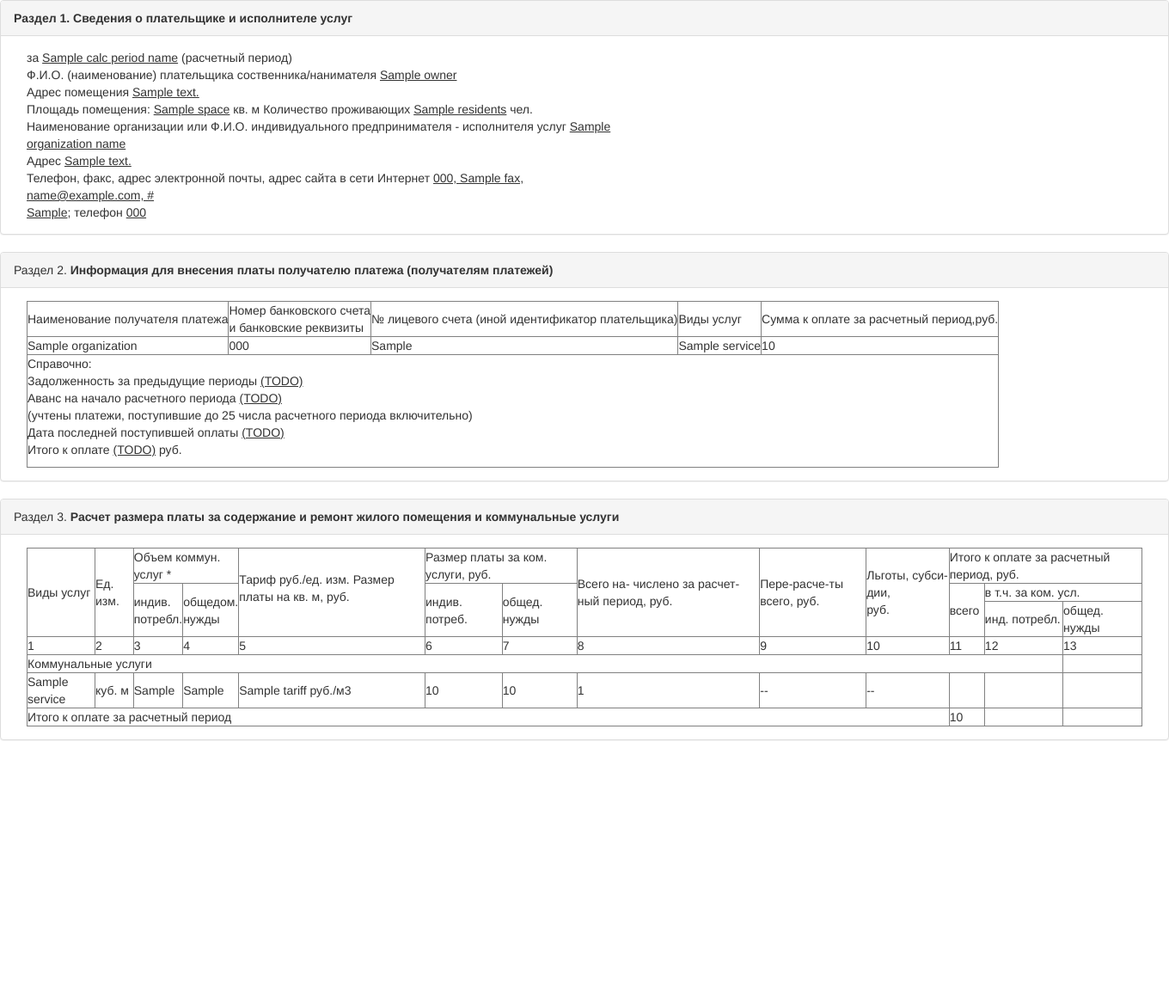
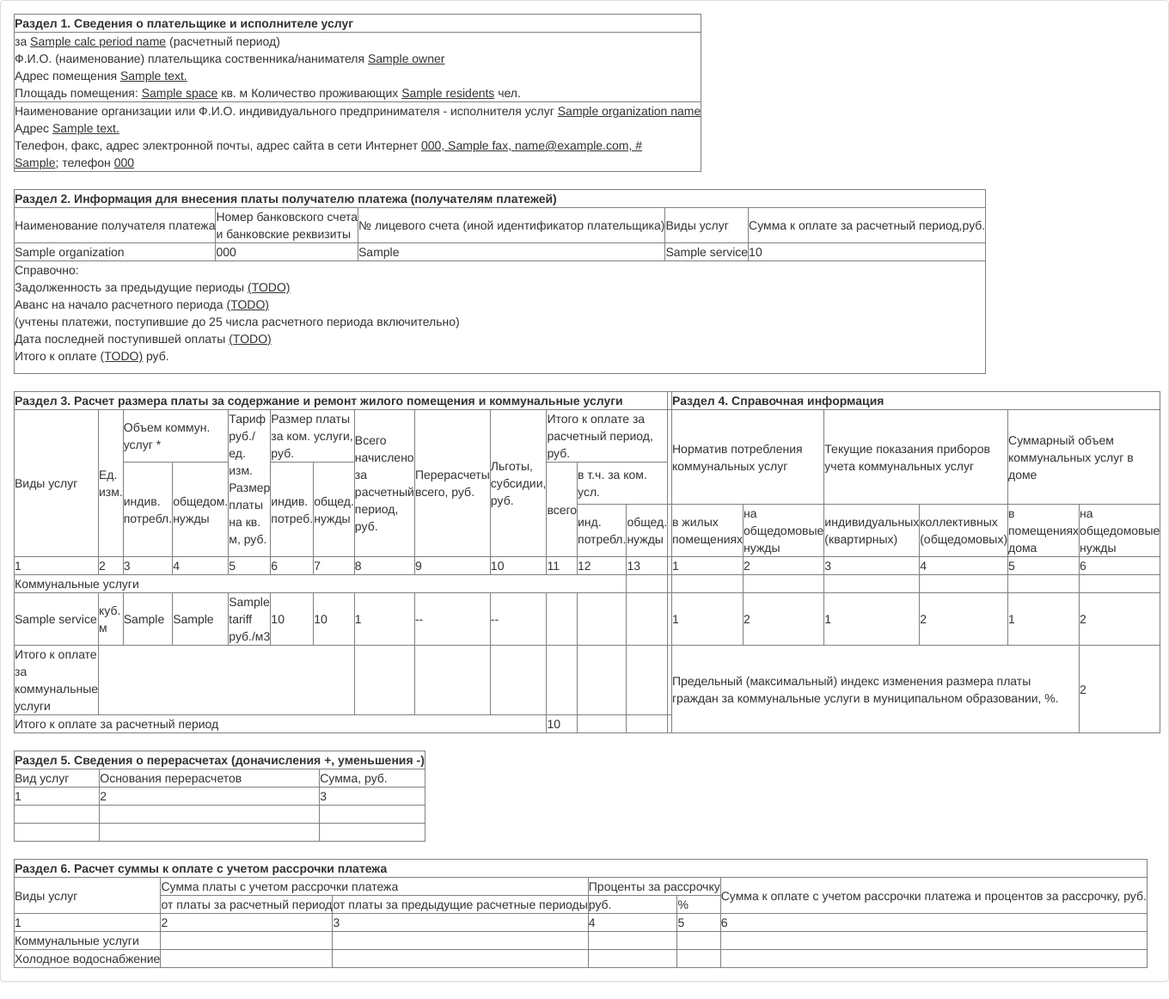
Before and after one commit to orginfo/orginfo, a Django app: template accounting/templates/accounting/report.html in a window 1360 px wide. Shown: the whole page at 86% size. Before the commit the page ends 861 px from the top, so only its background shows below. Run offline with Django 3.2, Linux system fonts and the light colour scheme; the template is opened without the code that fills it: most values are stand-ins (such as "Sample title", 1, 10 or a date in 2020); some libraries are stand-ins or nearby versions.

Commit message:
Сделал верстку для Разделов 4, 5 и 6.

```diff
--- a/accounting/templates/accounting/report.html
+++ b/accounting/templates/accounting/report.html
@@ -2,53 +2,37 @@
 
 {% block content %}
 <div class="panel panel-default">
-  <div class="panel-heading"><strong>Раздел 1. Сведения о плательщике и исполнителе услуг</strong></div>
   <div class="panel-body">
-    <div class="container-fluid">
-      <div class="row">
-        <div class="col-md-9">
-          <div class="row">
-            <div class="col-md-9">
-              за <span style="text-decoration: underline">{{calc_period_name}}</span> (расчетный период)
-            </div>
-            <div class="col-md-9">
-              Ф.И.О. (наименование) плательщика соственника/нанимателя <span style="text-decoration: underline">{{owner}}</span>
-            </div>
-            <div class="col-md-9">
-              Адрес помещения <span style="text-decoration: underline">{{client_address}}</span>
-            </div>
-            <div class="col-md-9">
-              Площадь помещения: <span style="text-decoration: underline">{{space}}</span> кв. м Количество проживающих <span style="text-decoration: underline">{{residents}}</span> чел.
-            </div>
-          </div>
-          <div class="row">
-            <div class="col-md-9">
-              Наименование организации или Ф.И.О. индивидуального предпринимателя - исполнителя услуг <span style="text-decoration: underline">{{organization_name}}</span>
-            </div>
-            <div class="col-md-9">
-              Адрес <span style="text-decoration: underline">{{organization_address}}</span>
-            </div>
-            <div class="col-md-9">
-              Телефон, факс, адрес электронной почты, адрес сайта в сети Интернет <span style="text-decoration: underline">{% if phone %}{{phone}}{% else %}--{% endif %}, {% if fax %}{{fax}}{% else %}--{% endif %}, {% if email %}{{email}}{% else %}--{% endif %}, {% if website %}{{website}}{% else %}--{% endif %}</span>
-            </div>
-            <div class="col-md-9">
-              <span style="text-decoration: underline">{{operating_mode}}</span>; телефон <span style="text-decoration: underline">{{phone}}</span>
-            </div>
-          </div>
-        </div>
-      </div>
-    </div>
-  </div>
-</div>
-
-<div class="panel panel-default">
-  <div class="panel-heading">Раздел 2. <strong>Информация для внесения платы получателю платежа (получателям платежей)</strong></div>
-  <div class="panel-body">
-    <div class="container-fluid">
-
 
 <table border="1">
   <tbody>
+    <tr>
+      <td><strong>Раздел 1. Сведения о плательщике и исполнителе услуг</strong></td>
+    </tr>
+    <tr>
+      <td>
+        за <span style="text-decoration: underline">{{calc_period_name}}</span> (расчетный период)<br>
+        Ф.И.О. (наименование) плательщика соственника/нанимателя <span style="text-decoration: underline">{{owner}}</span><br>
+        Адрес помещения <span style="text-decoration: underline">{{client_address}}</span><br>
+        Площадь помещения: <span style="text-decoration: underline">{{space}}</span> кв. м Количество проживающих <span style="text-decoration: underline">{{residents}}</span> чел.
+      </td>
+    </tr>
+    <tr>
+      <td>
+        Наименование организации или Ф.И.О. индивидуального предпринимателя - исполнителя услуг <span style="text-decoration: underline">{{organization_name}}</span><br>
+        Адрес <span style="text-decoration: underline">{{organization_address}}</span><br>
+        Телефон, факс, адрес электронной почты, адрес сайта в сети Интернет <span style="text-decoration: underline">{% if phone %}{{phone}}{% else %}--{% endif %}, {% if fax %}{{fax}}{% else %}--{% endif %}, {% if email %}{{email}}{% else %}--{% endif %}, {% if website %}{{website}}{% else %}--{% endif %}</span><br>
+        <span style="text-decoration: underline">{{operating_mode}}</span>; телефон <span style="text-decoration: underline">{{phone}}</span>
+      </td>
+    </tr>
+  </tbody>
+</table>
+<br>
+<table border="1">
+  <tbody>
+    <tr>
+      <td colspan="5"><strong>Раздел 2. Информация для внесения платы получателю платежа (получателям платежей)</td>
+    </tr>
     <tr>
       <td>Наименование получателя платежа</td>
       <td>Номер банковского счета
@@ -82,19 +66,15 @@
     </tr>
   </tbody>
 </table>
-
-
-    </div>
-  </div>
-</div>
-
-<div class="panel panel-default">
-  <div class="panel-heading">Раздел 3. <strong>Расчет размера платы за содержание и ремонт жилого помещения и коммунальные услуги</strong></div>
-  <div class="panel-body">
-    <div class="container-fluid">
-
+<br>
 <table border="1">
   <tbody>
+    <tr>
+      <td colspan="13"><strong>Раздел 3. Расчет размера платы за содержание и ремонт жилого помещения и коммунальные услуги</strong></td>
+      <!-- пустое место между "Раздел 3" и "Раздел 4" -->
+      <td>&nbsp;</td>
+      <td colspan="6"><strong>Раздел 4. Справочная информация</strong></td>
+    </tr>
     <tr>
       <td rowspan="3">Виды услуг </td>
       <td rowspan="3">Ед. изм. </td>
@@ -104,11 +84,16 @@
         <p>Тариф руб./ед. изм. Размер платы на кв. м, руб. </p>
       </td>
       <td colspan="2">Размер платы за ком. услуги, руб. </td>
-      <td rowspan="3">Всего на- числено за расчет- ный период, руб. </td>
-      <td rowspan="3">Пере-расче-ты всего, руб. </td>
-      <td rowspan="3">Льготы, субси-дии,
+      <td rowspan="3">Всего начислено за расчетный период, руб. </td>
+      <td rowspan="3">Перерасчеты всего, руб. </td>
+      <td rowspan="3">Льготы, субсидии,
         <br />руб. </td>
       <td colspan="3"> Итого к оплате за расчетный период, руб. </td>
+      <!-- пустое место между "Раздел 3" и "Раздел 4" -->
+      <td rowspan="2">&nbsp;</td>
+      <td colspan="2" rowspan="2">Норматив потребления коммунальных услуг</td>
+      <td colspan="2" rowspan="2">Текущие показания приборов учета коммунальных услуг</td>
+      <td colspan="2" rowspan="2">Суммарный объем коммунальных услуг в доме</td>
     </tr>
     <tr>
       <td rowspan="2">индив.
@@ -123,6 +108,14 @@
     <tr>
       <td> инд. потребл.</td>
       <td>общед. нужды</td>
+      <!-- пустое место между "Раздел 3" и "Раздел 4" -->
+      <td>&nbsp;</td>
+      <td>в жилых помещениях</td>
+      <td>на общедомовые нужды</td>
+      <td>индивидуальных (квартирных)</td>
+      <td>коллективных (общедомовых)</td>
+      <td>в помещениях дома</td>
+      <td>на общедомовые нужды</td>
     </tr>
     <tr>
       <td> 1</td>
@@ -138,9 +131,25 @@
       <td> 11</td>
       <td> 12</td>
       <td> 13</td>
+      <!-- пустое место между "Раздел 3" и "Раздел 4" -->
+      <td>&nbsp;</td>
+      <td>1</td>
+      <td>2</td>
+      <td>3</td>
+      <td>4</td>
+      <td>5</td>
+      <td>6</td>
     </tr>
     <tr>
       <td colspan="12">Коммунальные услуги</td>
+      <td> </td>
+      <!-- пустое место между "Раздел 3" и "Раздел 4" -->
+      <td>&nbsp;</td>
+      <td> </td>
+      <td> </td>
+      <td> </td>
+      <td> </td>
+      <td> </td>
       <td> </td>
     </tr>
     {% for service in services %}
@@ -158,20 +167,118 @@
       <td> </td>
       <td> </td>
       <td> </td>
+      <!-- пустое место между "Раздел 3" и "Раздел 4" -->
+      <td>&nbsp;</td>
+      <td>1</td>
+      <td>2</td>
+      <td>1</td>
+      <td>2</td>
+      <td>1</td>
+      <td>2</td>
     </tr>
     {% endfor %}
+    <tr>
+      <td>Итого к оплате за коммунальные услуги</td>
+      <td  colspan="6"></td>
+      <td> </td>
+      <td> </td>
+      <td></td>
+      <td> </td>
+      <td> </td>
+      <td> </td>
+      <!-- пустое место между "Раздел 3" и "Раздел 4" -->
+      <td>&nbsp;</td>
+      <td colspan="5" rowspan="2">Предельный (максимальный) индекс изменения размера платы граждан за коммунальные услуги в муниципальном образовании, %.</td>
+      <td rowspan="2">2</td>
+    </tr>
     <tr>
       <td colspan="10"> Итого к оплате за расчетный период</td>
       <td>{{all_total_amount}}</td>
       <td> </td>
       <td> </td>
+      <!-- пустое место между "Раздел 3" и "Раздел 4" -->
+      <td>&nbsp;</td>
+    </tr>
+  </tbody>
+</table>
+<br>
+<table border="1">
+  <tbody>
+    <tr>
+      <td colspan="3"><strong>Раздел 5. Сведения о перерасчетах (доначисления +, уменьшения -)</strong></td>
+    </tr>
+    <tr>
+      <td>Вид услуг</td>
+      <td>Основания перерасчетов</td>
+      <td>Сумма, руб.</td>
+    </tr>
+    <tr>
+      <td>1</td>
+      <td>2</td>
+      <td>3</td>
+    </tr>
+    <tr>
+      <td>&nbsp;</td>
+      <td>&nbsp;</td>
+      <td>&nbsp;</td>
+    </tr>
+    <tr>
+      <td>&nbsp;</td>
+      <td>&nbsp;</td>
+      <td>&nbsp;</td>
+    </tr>
+  </tbody>
+</table>
+<br>
+<table border="1">
+  <tbody>
+    <tr>
+      <td colspan="6"><strong>Раздел 6. Расчет суммы к оплате с учетом рассрочки платежа</strong></td>
+    </tr>
+    <tr>
+      <td rowspan="2">Виды услуг</td>
+      <td colspan="2">Сумма платы с учетом рассрочки платежа</td>
+      <td colspan="2">Проценты за рассрочку</td>
+      <td rowspan="2">Сумма к оплате с учетом рассрочки платежа и процентов за рассрочку, руб.</td>
+    </tr>
+    <tr>
+      <td>от платы за расчетный период</td>
+      <td>от платы за предыдущие расчетные периоды</td>
+      <td>руб.</td>
+      <td>%</td>
+    </tr>
+    <tr>
+      <td>1</td>
+      <td>2</td>
+      <td>3</td>
+      <td>4</td>
+      <td>5</td>
+      <td>6</td>
+    </tr>
+    <tr>
+      <td>Коммунальные услуги</td>
+      <td>&nbsp;</td>
+      <td>&nbsp;</td>
+      <td>&nbsp;</td>
+      <td>&nbsp;</td>
+      <td>&nbsp;</td>
+    </tr>
+    <tr>
+      <td>Холодное водоснабжение</td>
+      <td>&nbsp;</td>
+      <td>&nbsp;</td>
+      <td>&nbsp;</td>
+      <td>&nbsp;</td>
+      <td>&nbsp;</td>
     </tr>
   </tbody>
 </table>
 
+
+
   </div>
 </div>
-</div>
+
 <style type="text/css" media="print">
 body { font-size: 8pt; }
 .container-fluid, .panel-heading, .panel-body { padding: 0px; }
```
Lines whose indentation alone changed are shown as unchanged.
